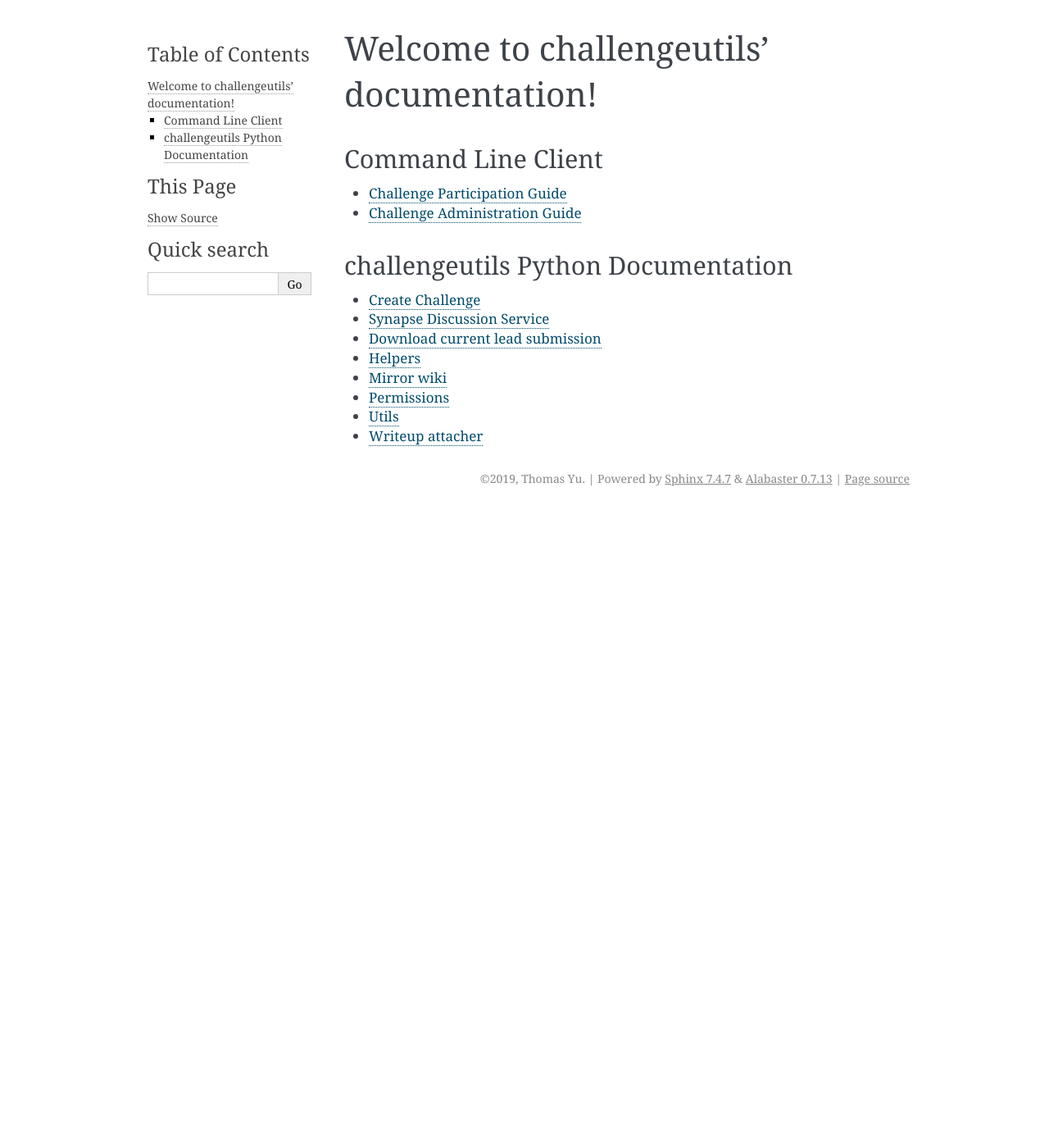
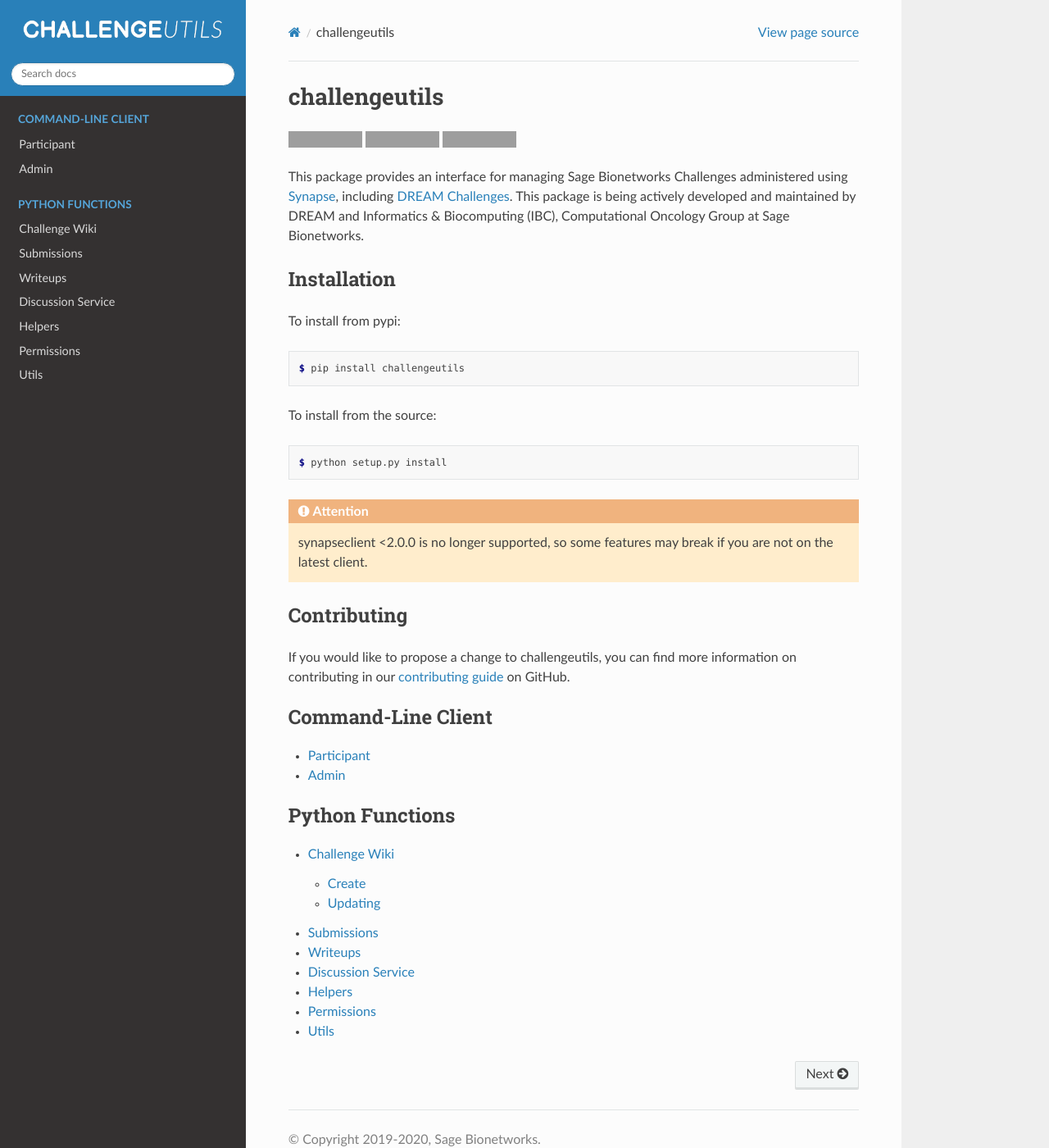
Before and after one commit to Sage-Bionetworks/challengeutils, a Sphinx documentation site: the page built from docs/index.rst, in a window 1280 px wide and 1400 px high. Shown: the whole window at 82% size. Built offline with Sphinx 7.4.7 and the Read the Docs theme 2.0.0, drawn with Linux system fonts in a browser that asks for light colours; some of the changed text lies outside the part shown; grey boxes are pictures that could not be loaded.

Commit message:
update docs theme; rearrange toc and pages

```diff
--- /dev/null
+++ b/docs/README.rst
@@ -0,0 +1,46 @@
+**************
+challengeutils
+**************
+
+.. image:: https://img.shields.io/docker/automated/sagebionetworks/challengeutils
+    :target: https://hub.docker.com/r/sagebionetworks/challengeutils/
+    :alt: Docker build automation
+
+.. image:: https://img.shields.io/pypi/v/challengeutils
+    :target: https://pypi.python.org/pypi/challengeutils
+    :alt: PyPI version
+
+.. image:: https://travis-ci.org/Sage-Bionetworks/challengeutils.svg?branch=develop
+    :target: https://travis-ci.org/Sage-Bionetworks/challengeutils
+    :alt: Build status
+
+This package provides an interface for managing Sage Bionetworks Challenges
+administered using Synapse_, including `DREAM Challenges`_. This package is
+being actively developed and maintained by DREAM and Informatics & Biocomputing
+(IBC), Computational Oncology Group at Sage Bionetworks.
+
+.. _Synapse: https://www.synapse.org/
+.. _DREAM Challenges: http://dreamchallenges.org/
+
+Installation
+============
+To install from pypi:
+
+.. code:: console
+
+    $ pip install challengeutils
+
+To install from the source:
+
+.. code:: console
+
+    $ python setup.py install
+
+.. Attention:: synapseclient <2.0.0 is no longer supported, so some features may break if you are not on the latest client.
+
+Contributing
+============
+If you would like to propose a change to challengeutils, you can find more information
+on contributing in our `contributing guide`_ on GitHub.
+
+.. _contributing guide: https://github.com/Sage-Bionetworks/challengeutils#contributing
--- a/docs/challengeutils.rst
+++ /dev/null
@@ -1,65 +0,0 @@
-
-Create Challenge
-================
-
-.. automodule:: challengeutils.createchallenge
-    :members:
-    :undoc-members:
-    :show-inheritance:
-
-Synapse Discussion Service
-==========================
-
-.. automodule:: challengeutils.discussion
-    :members:
-    :undoc-members:
-    :show-inheritance:
-
-Download current lead submission
-================================
-
-.. automodule:: challengeutils.download_current_lead_submission
-    :members:
-    :undoc-members:
-    :show-inheritance:
-
-
-Helpers
-=======
-
-.. automodule:: challengeutils.helpers
-    :members:
-    :undoc-members:
-    :show-inheritance:
-
-Mirror wiki
-===========
-
-.. automodule:: challengeutils.mirrorwiki
-    :members:
-    :undoc-members:
-    :show-inheritance:
-
-Permissions
-===========
-
-.. automodule:: challengeutils.permissions
-    :members:
-    :undoc-members:
-    :show-inheritance:
-
-Utils
-=====
-
-.. automodule:: challengeutils.utils
-    :members:
-    :undoc-members:
-    :show-inheritance:
-
-Writeup attacher
-================
-
-.. automodule:: challengeutils.writeup_attacher
-    :members:
-    :undoc-members:
-    :show-inheritance:
--- a/docs/client.rst
+++ b/docs/client/admin.rst
@@ -1,14 +1,6 @@
-Challenge Participation Guide
------------------------------
-.. automodule:: challengeutils.__main__
-    :members: command_list_registered_challenges
-    :undoc-members:
-    :show-inheritance:
-
-
-
-Challenge Administration Guide
-------------------------------
+*****
+Admin
+*****
 
 .. automodule:: challengeutils.__main__
     :members: command_change_status, command_createchallenge, command_kill_docker_over_quota, command_set_evaluation_quota, command_list_evaluations, command_mirrorwiki, command_query, command_set_entity_acl, command_set_evaluation_acl, command_annotate_submission_with_json, command_download_submission
--- a/docs/conf.py
+++ b/docs/conf.py
@@ -9,6 +9,8 @@
 import os
 import sys
 
+import sphinx_rtd_theme
+
 # -- Path setup --------------------------------------------------------------
 
 # If extensions (or modules to document with autodoc) are in another directory,
@@ -19,7 +21,7 @@
 # -- Project information -----------------------------------------------------
 
 project = 'challengeutils'
-copyright = '2019, Thomas Yu'
+copyright = '2019-2020, Sage Bionetworks'
 author = 'Thomas Yu'
 
 # The short X.Y version
@@ -42,7 +44,8 @@
     'sphinx.ext.coverage',
     'sphinx.ext.viewcode',
     'sphinx.ext.githubpages',
-    'sphinx.ext.napoleon'
+    'sphinx.ext.napoleon',
+    'sphinx_rtd_theme'
 ]
 
 # Add any paths that contain templates here, relative to this directory.
@@ -70,7 +73,7 @@
 exclude_patterns = ['_build', 'Thumbs.db', '.DS_Store']
 
 # The name of the Pygments (syntax highlighting) style to use.
-pygments_style = None
+pygments_style = 'default'
 
 
 # -- Options for HTML output -------------------------------------------------
@@ -78,18 +81,21 @@
 # The theme to use for HTML and HTML Help pages.  See the documentation for
 # a list of builtin themes.
 #
-html_theme = 'alabaster'
+html_theme = 'sphinx_rtd_theme'
+html_logo = 'logo.png'
 
 # Theme options are theme-specific and customize the look and feel of a theme
 # further.  For a list of options available for each theme, see the
 # documentation.
 #
-# html_theme_options = {}
+html_theme_options = {
+    'logo_only': True
+}
 
 # Add any paths that contain custom static files (such as style sheets) here,
 # relative to this directory. They are copied after the builtin static files,
 # so a file named "default.css" will overwrite the builtin "default.css".
-html_static_path = ['_static']
+#html_static_path = ['_static']
 
 # Custom sidebar templates, must be a dictionary that maps document names
 # to template names.
--- a/docs/index.rst
+++ b/docs/index.rst
@@ -1,26 +1,20 @@
-.. challengeutils documentation master file, created by
-   sphinx-quickstart on Sun Nov 10 18:08:14 2019.
-   You can adapt this file completely to your liking, but it should at least
-   contain the root `toctree` directive.
-
-Welcome to challengeutils' documentation!
-=======================================================
-
-
-===================
-Command Line Client
-===================
+.. include:: README.rst
 
 .. toctree::
-   :maxdepth: 4
+   :caption: Command-Line Client
+   :maxdepth: 2
 
-   client
-
-===================================
-challengeutils Python Documentation
-===================================
+   client/participant
+   client/admin
 
 .. toctree::
-   :maxdepth: 4
+   :caption: Python Functions
+   :maxdepth: 2
 
-   challengeutils
+   python/wiki
+   python/submissions
+   python/writeups
+   python/discussion
+   python/helpers
+   python/permissions
+   python/utils
--- /dev/null
+++ b/docs/python/submissions.rst
@@ -0,0 +1,8 @@
+***********
+Submissions
+***********
+
+.. automodule:: challengeutils.download_current_lead_submission
+    :members:
+    :undoc-members:
+    :show-inheritance:
--- /dev/null
+++ b/docs/python/writeups.rst
@@ -0,0 +1,8 @@
+********
+Writeups
+********
+
+.. automodule:: challengeutils.writeup_attacher
+    :members:
+    :undoc-members:
+    :show-inheritance:
--- a/requirements.txt
+++ b/requirements.txt
@@ -1,2 +1,4 @@
 pandas==1.0.1
 synapseclient==2.0.0
+sphinx>=3.0
+sphinx_rtd_theme
```
Also changed, not shown: docs/client/participant.rst (added, +8 -0 lines), docs/modules.rst (deleted, +0 -7 lines), docs/python/discussion.rst (added, +8 -0 lines), docs/python/helpers.rst (added, +8 -0 lines), docs/python/permissions.rst (added, +8 -0 lines), docs/python/utils.rst (added, +8 -0 lines), docs/python/wiki.rst (added, +20 -0 lines), docs/logo.png (added).
